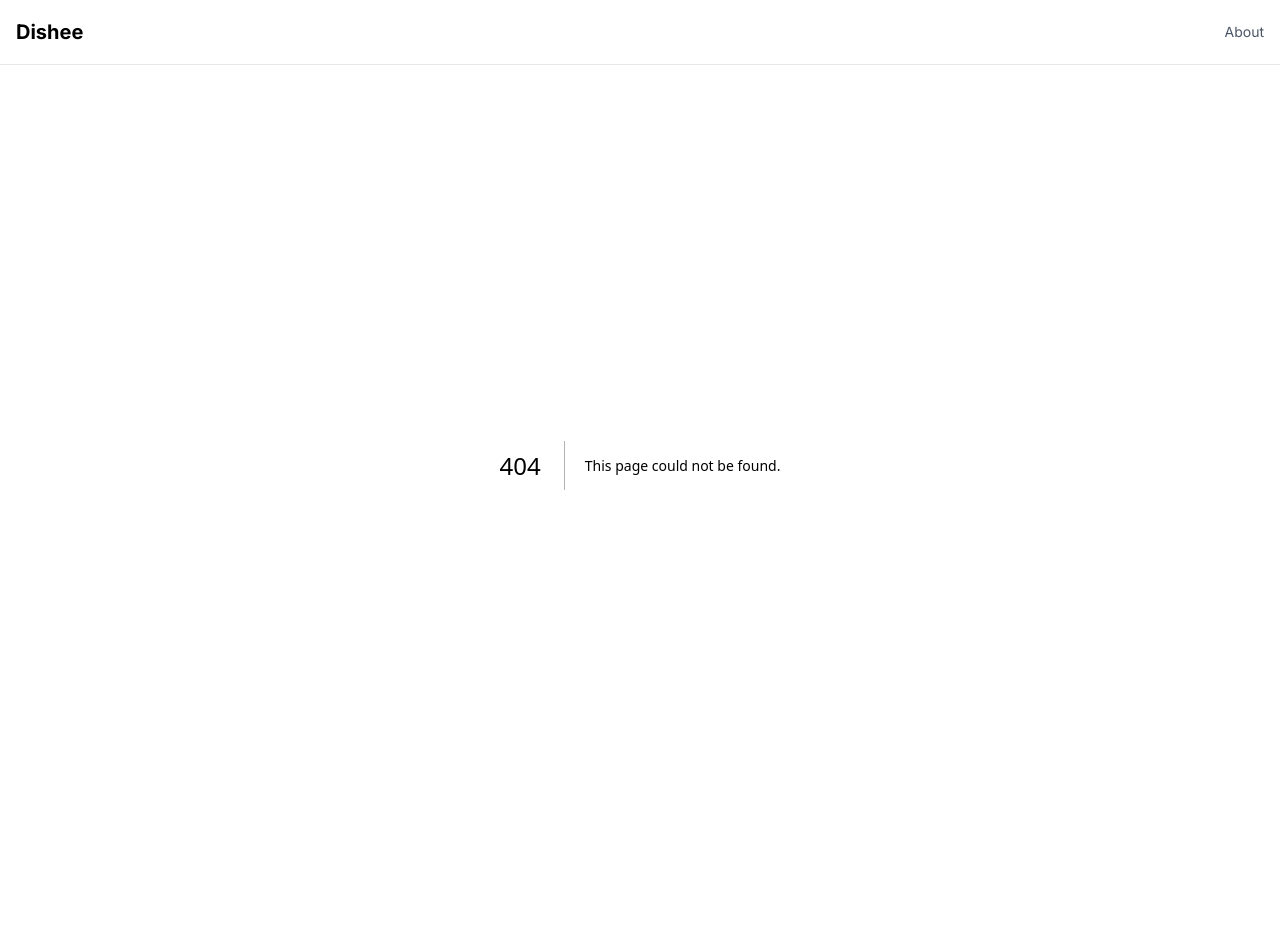
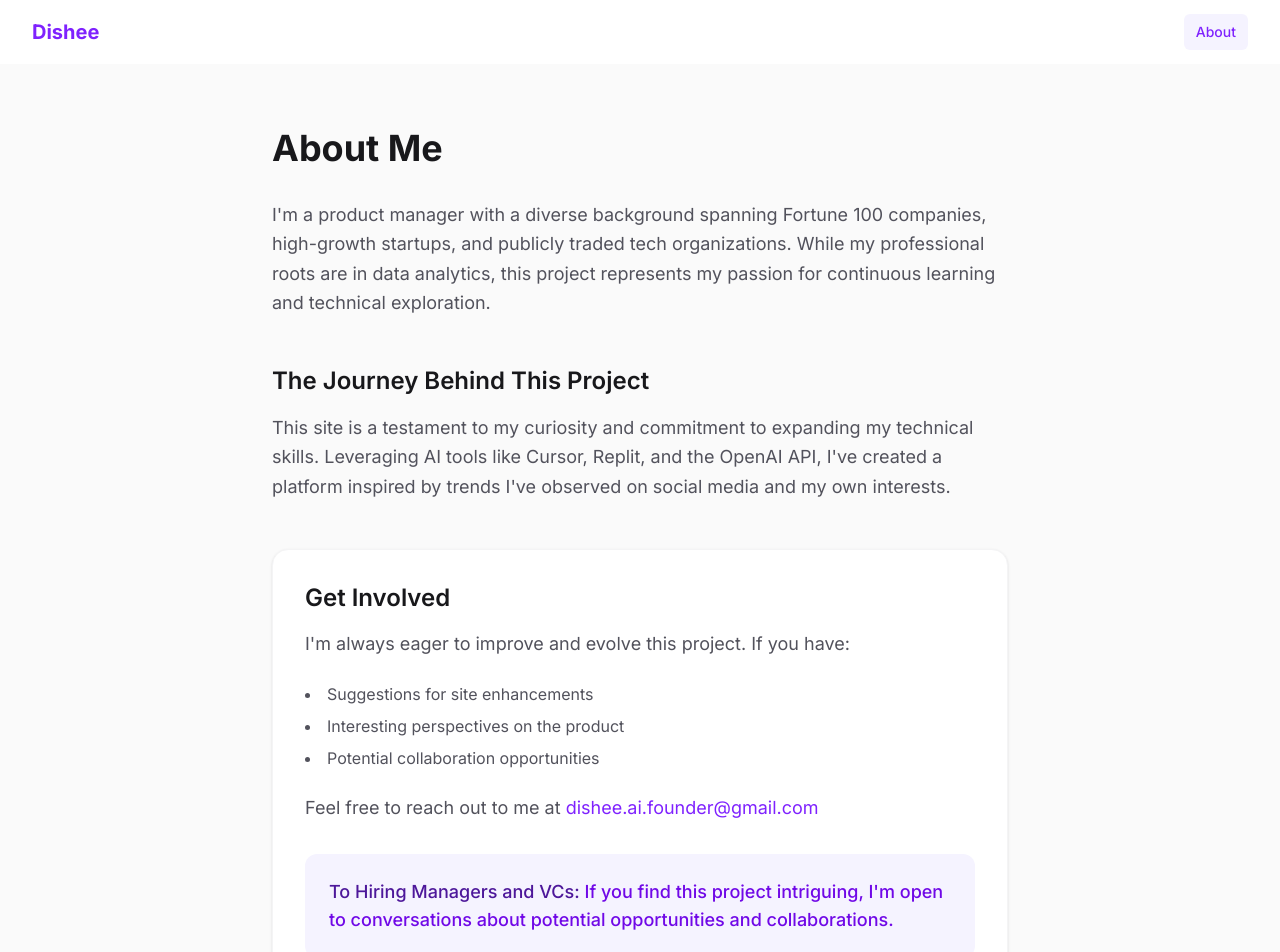
Before and after one commit to glennisaj/dishee, a Next.js app: page /about in a window 1280 px wide. Before the commit this address had no page. Shown: the top 952 px of the page. Before the commit the page ends 865 px from the top, so only its background shows below. Built offline with nearby package versions, Linux system fonts and the light colour scheme.

Commit message:
About me section created

```diff
--- /dev/null
+++ b/app/about/page.tsx
@@ -0,0 +1,66 @@
+export default function AboutPage() {
+  return (
+    <div className="min-h-screen bg-zinc-50">
+      <div className="container mx-auto px-4 py-16 max-w-3xl">
+        <div className="space-y-12">
+          {/* About Me Section */}
+          <section>
+            <h1 className="text-4xl font-bold text-zinc-900 mb-8">About Me</h1>
+            <p className="text-lg text-zinc-600 leading-relaxed">
+              I'm a product manager with a diverse background spanning Fortune 100 companies,
+              high-growth startups, and publicly traded tech organizations. While my professional
+              roots are in data analytics, this project represents my passion for continuous
+              learning and technical exploration.
+            </p>
+          </section>
+
+          {/* Journey Section */}
+          <section>
+            <h2 className="text-2xl font-semibold text-zinc-900 mb-4">
+              The Journey Behind This Project
+            </h2>
+            <p className="text-lg text-zinc-600 leading-relaxed">
+              This site is a testament to my curiosity and commitment to expanding my technical skills.
+              Leveraging AI tools like Cursor, Replit, and the OpenAI API, I've created a platform
+              inspired by trends I've observed on social media and my own interests.
+            </p>
+          </section>
+
+          {/* Get Involved Section */}
+          <section className="bg-white rounded-2xl p-8 shadow-sm border border-zinc-100">
+            <h2 className="text-2xl font-semibold text-zinc-900 mb-4">
+              Get Involved
+            </h2>
+            <p className="text-lg text-zinc-600 mb-6">
+              I'm always eager to improve and evolve this project. If you have:
+            </p>
+            <ul className="list-disc list-inside text-zinc-600 space-y-2 mb-6">
+              <li>Suggestions for site enhancements</li>
+              <li>Interesting perspectives on the product</li>
+              <li>Potential collaboration opportunities</li>
+            </ul>
+            <p className="text-lg text-zinc-600 mb-8">
+              Feel free to reach out to me at{' '}
+              <a
+                href="mailto:dishee.ai.founder@gmail.com"
+                className="text-violet-600 hover:text-violet-700 transition-colors"
+              >
+                dishee.ai.founder@gmail.com
+              </a>
+            </p>
+
+            <div className="mt-8 p-6 bg-violet-50 rounded-xl">
+              <p className="text-lg text-violet-900 font-medium">
+                To Hiring Managers and VCs:{' '}
+                <span className="text-violet-700">
+                  If you find this project intriguing, I'm open to conversations about
+                  potential opportunities and collaborations.
+                </span>
+              </p>
+            </div>
+          </section>
+        </div>
+      </div>
+    </div>
+  )
+}
--- a/app/components/layout/Navbar.tsx
+++ b/app/components/layout/Navbar.tsx
@@ -1,19 +1,99 @@
+'use client'
+import { useState } from 'react'
 import Link from 'next/link'
+import { usePathname } from 'next/navigation'
 
-export default function Navbar() {
+export default function Navigation() {
+  const [isMobileMenuOpen, setIsMobileMenuOpen] = useState(false)
+  const pathname = usePathname()
+
+  const isActive = (path: string) => pathname === path
+
   return (
-    <header className="sticky top-0 z-50 w-full border-b border-gray-200 bg-white/80 backdrop-blur-sm">
-      <div className="container mx-auto px-4 flex h-16 items-center justify-between">
-        <Link href="/" className="text-xl font-bold flex items-center gap-2">
-          Dishee
-        </Link>
+    <nav className="bg-white shadow-sm">
+      <div className="mx-auto max-w-7xl px-4 sm:px-6 lg:px-8">
+        <div className="flex h-16 justify-between">
+          <div className="flex">
+            <Link
+              href="/"
+              className="flex flex-shrink-0 items-center"
+            >
+              <span className="text-xl font-bold text-violet-600">Dishee</span>
+            </Link>
+          </div>
 
-        <nav className="flex items-center gap-6">
-          <Link href="/about" className="text-sm text-gray-600 hover:text-gray-900 transition-colors">
+          {/* Desktop navigation */}
+          <div className="hidden sm:ml-6 sm:flex sm:items-center">
+            <Link
+              href="/about"
+              className={`px-3 py-2 rounded-md text-sm font-medium ${
+                isActive('/about')
+                  ? 'text-violet-600 bg-violet-50'
+                  : 'text-zinc-600 hover:text-violet-600 hover:bg-violet-50'
+              } transition-colors`}
+            >
+              About
+            </Link>
+          </div>
+
+          {/* Mobile menu button */}
+          <div className="flex items-center sm:hidden">
+            <button
+              type="button"
+              onClick={() => setIsMobileMenuOpen(!isMobileMenuOpen)}
+              className="inline-flex items-center justify-center p-2 rounded-md text-zinc-400 hover:text-zinc-500 hover:bg-zinc-100"
+            >
+              <span className="sr-only">Open main menu</span>
+              {/* Icon for menu */}
+              <svg
+                className={`${isMobileMenuOpen ? 'hidden' : 'block'} h-6 w-6`}
+                xmlns="http://www.w3.org/2000/svg"
+                fill="none"
+                viewBox="0 0 24 24"
+                stroke="currentColor"
+              >
+                <path
+                  strokeLinecap="round"
+                  strokeLinejoin="round"
+                  strokeWidth={2}
+                  d="M4 6h16M4 12h16M4 18h16"
+                />
+              </svg>
+              {/* Icon for closing menu */}
+              <svg
+                className={`${isMobileMenuOpen ? 'block' : 'hidden'} h-6 w-6`}
+                xmlns="http://www.w3.org/2000/svg"
+                fill="none"
+                viewBox="0 0 24 24"
+                stroke="currentColor"
+              >
+                <path
+                  strokeLinecap="round"
+                  strokeLinejoin="round"
+                  strokeWidth={2}
+                  d="M6 18L18 6M6 6l12 12"
+                />
+              </svg>
+            </button>
+          </div>
+        </div>
+      </div>
+
+      {/* Mobile menu */}
+      <div className={`${isMobileMenuOpen ? 'block' : 'hidden'} sm:hidden`}>
+        <div className="px-2 pt-2 pb-3 space-y-1">
+          <Link
+            href="/about"
+            className={`block px-3 py-2 rounded-md text-base font-medium ${
+              isActive('/about')
+                ? 'text-violet-600 bg-violet-50'
+                : 'text-zinc-600 hover:text-violet-600 hover:bg-violet-50'
+            } transition-colors`}
+          >
             About
           </Link>
-        </nav>
+        </div>
       </div>
-    </header>
+    </nav>
   )
 }
```
